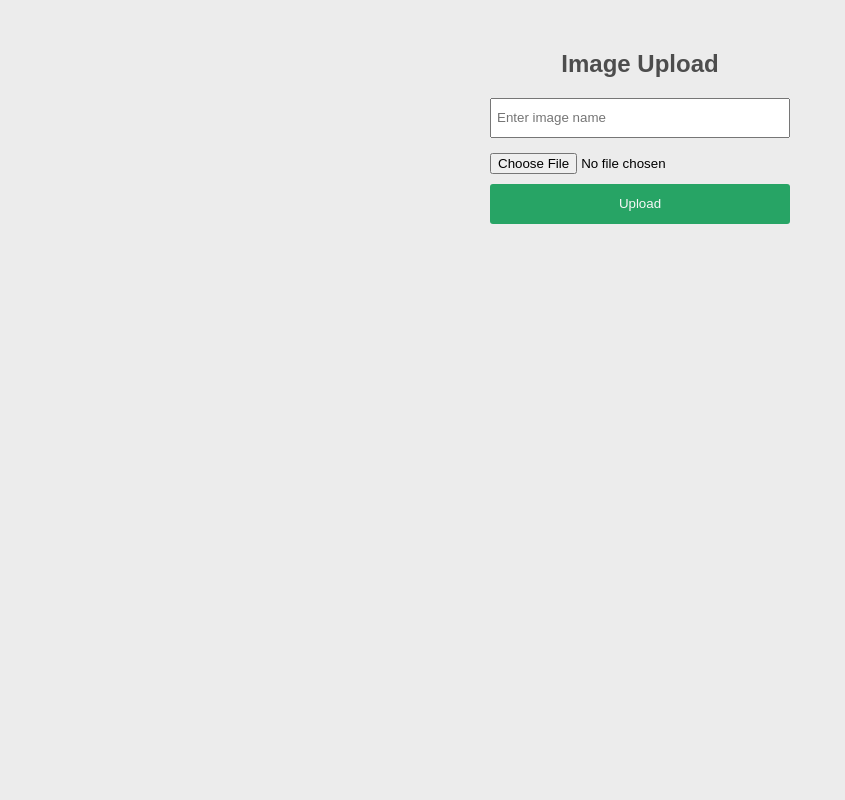
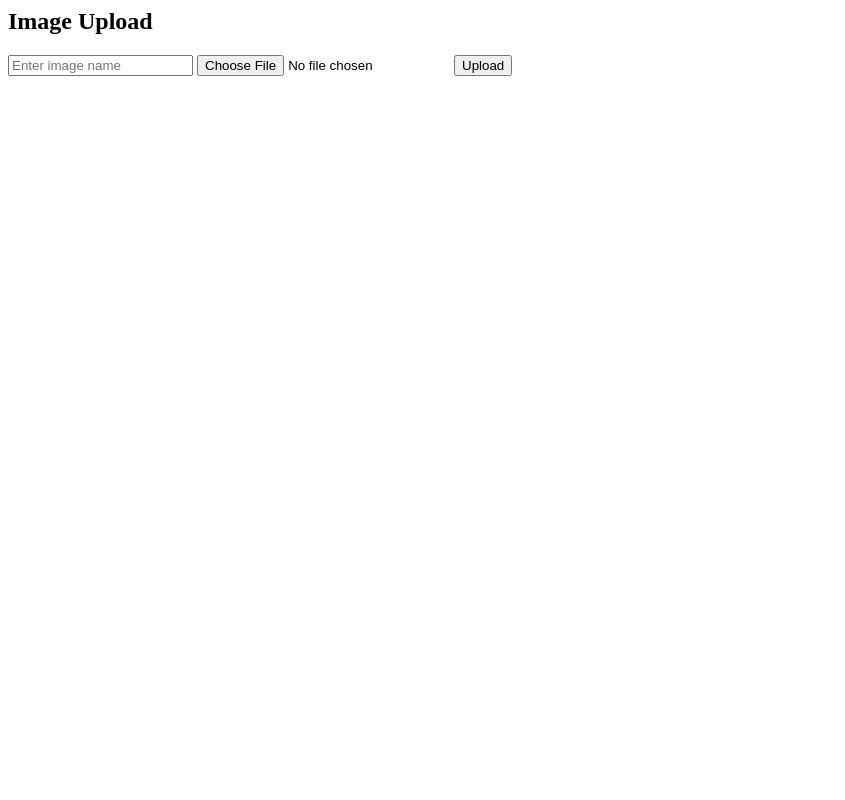
Before and after one commit to ilearn-code/imageuploadbypath, a PHP site: page / in a window 1280 px wide. Shown: the whole page, without its empty margins (0-845 px from the left). Run offline with PHP 8.4, Linux system fonts and the light colour scheme.

Commit message:
clean code

```diff
--- a/index.php
+++ b/index.php
@@ -3,42 +3,23 @@
 	<head>
 	<meta charset="utf-8">
 	<meta name="viewport" content="width=device-width, intial-scale=1.0"/>
-	<title>Image Upload - Campuslife</title>
-	<style>
+	<title>Image Upload</title>
 
-		html, body{background: #ececec; height: 100%; margin: 0; font-family: Arial;}
-		.main{height: 100%; display: flex; justify-content: center;}
-		.main .image-box{width:300px; margin-top: 30px;}
-		.main h2{text-align: center; color: #4D4D4D;}
-		.main .tb{width: 100%; height: 40px; margin-bottom: 5px; padding-left: 5px;}
-		.main .file_input{margin-top: 10px; margin-bottom: 10px;}
-		.main .btn{width: 100%; height: 40px; border: none; border-radius: 3px; background: #27a465; color: #f7f7f7;}
-		.main .msg{color: red; text-align: center;}
-
-	</style>
 	</head>
 
 	<body>
-	<!-------------------Main Content------------------------------>
-	<div class="container main" >
-		<div class="image-box">
+
+
 			<h2>Image Upload</h2>
-			<form method="POST" name="upfrm" action="" enctype="multipart/form-data">
+			<form method="POST" name="upfrm" action="uploadcode.php" enctype="multipart/form-data">
 				<div>
 					<input type="text" placeholder="Enter image name" name="img-name" class="tb" />
 					<input type="file" name="fileImg" class="file_input" />
 					<input type="submit" value="Upload" name="btn_upload" class="btn" />
 				</div>
 			</form>
-			<div class="msg">
 
-			</div>
-		</div>
-        <?php
 
-		include('uploadcode.php'); // Include upload code Script page.
-
-	?>
 
 	</div>
 	</body>
--- a/uploadcode.php
+++ b/uploadcode.php
@@ -1,44 +1,18 @@
 <?php
 
-	/*-- we included connection files--*/
+
 	include "db_conn.php";
 
-	/*--- we created a variables to display the error message on design page ------*/
-	$error = "";
 
-	if (isset($_POST["btn_upload"]) == "Upload")
-	{
 		$file_tmp = $_FILES["fileImg"]["tmp_name"];
 		$file_name = $_FILES["fileImg"]["name"];
 
-		/*image name variable that you will insert in database ---*/
+
 		$image_name = $_POST["img-name"];
 
-		//image directory where actual image will be store
+
 		$file_path = "photo/".$file_name;
+		mysqli_query($conn,"INSERT INTO image_table(img_name,img_path)VALUES('$image_name','$file_path')") or die ("image not inserted". mysqli_error());
+		move_uploaded_file($file_tmp,$file_path);
 
-	/*---------------- php textbox validation checking ------------------*/
-	if($image_name == "")
-	{
-		$error = "Please enter Image name.";
-	}
-
-	/*-------- now insertion of image section has start -------------*/
-	else
-	{
-		if(file_exists($file_path))
-		{
-			$error = "Sorry,The <b>".$file_name."</b> image already exist.";
-		}
-			else
-			{
-				$result = mysqli_connect($hostname, $username, $password) or die("Connection error: ". mysqli_error());
-				mysqli_select_db($result, $databasename) or die("Could not Connect to Database: ". mysqli_error());
-				mysqli_query($result,"INSERT INTO image_table(img_name,img_path)
-				VALUES('$image_name','$file_path')") or die ("image not inserted". mysqli_error());
-				move_uploaded_file($file_tmp,$file_path);
-				$error = "<p align=center>File ".$_FILES["fileImg"]["name"].""."<br />Image saved into Table.";
-			}
-		}
-	}
 ?>
```
Also changed, not shown: photo/pexels-ian-15663490%20(1).jpg (added), photo/pexels-ian-15663490.jpg (added).
